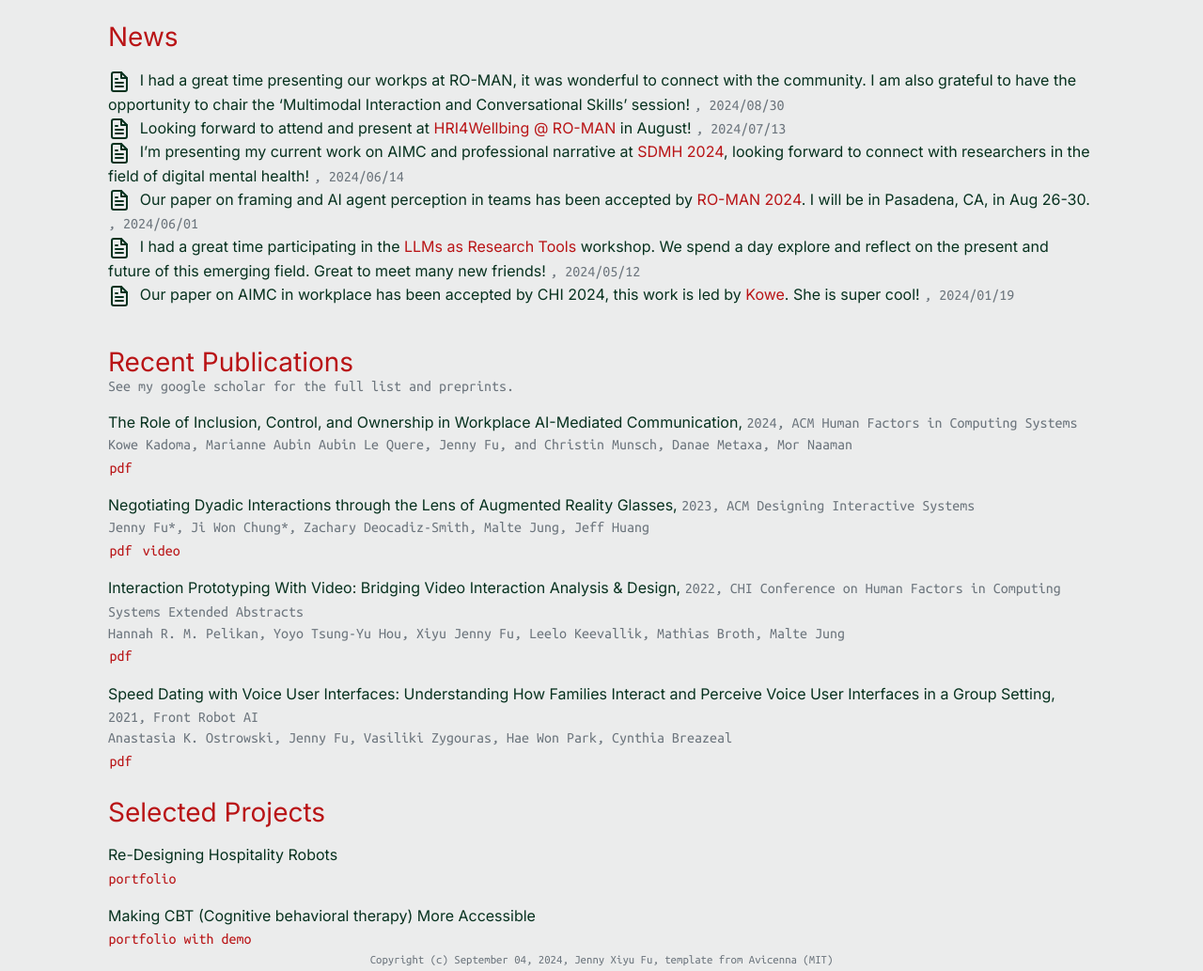
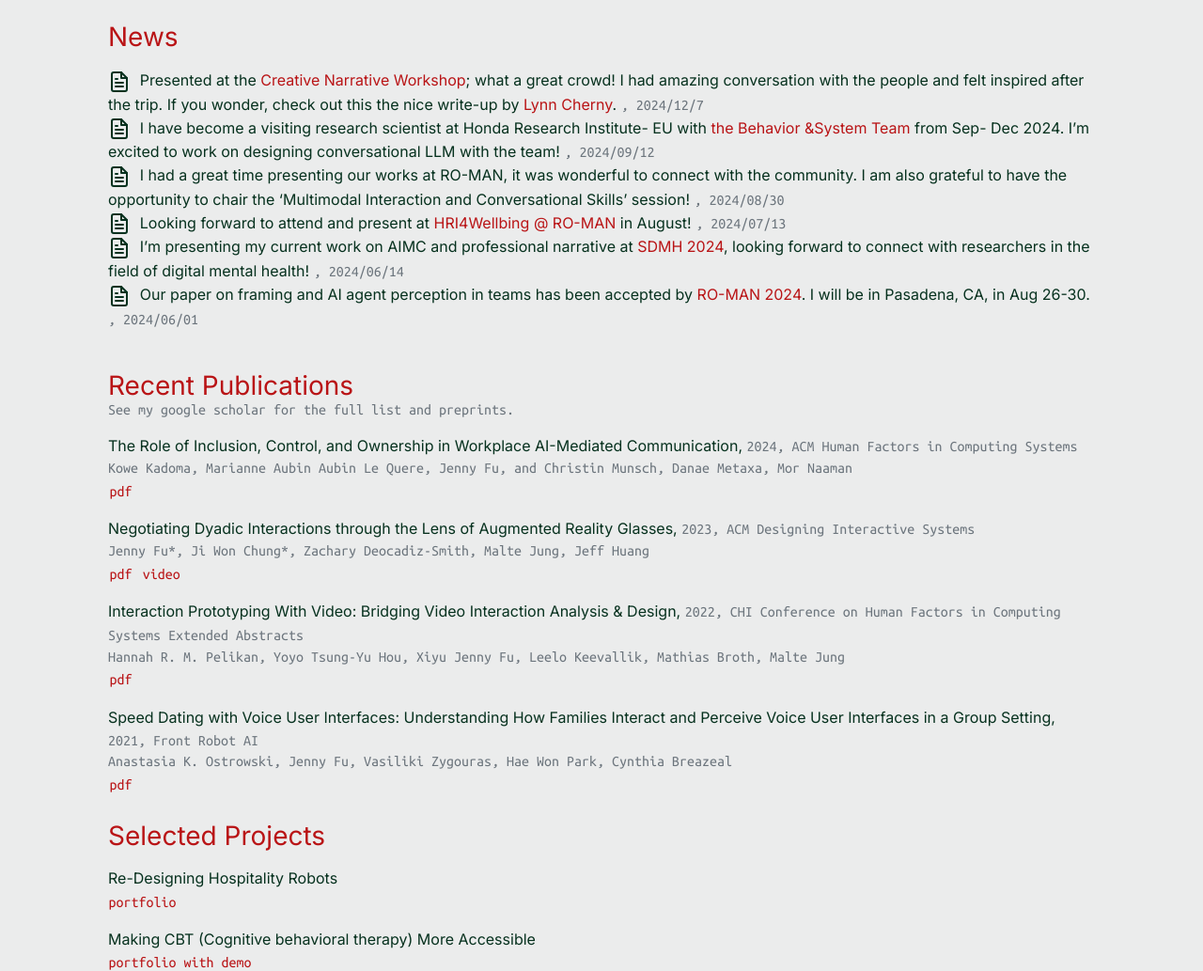
Before and after one commit to ASaladBowl/ASaladBowl, a plain HTML site: page index.html in a window 1280 px wide. Shown: the part 815-1848 px from the top of the page at 94% size. Drawn offline with nearby package versions, Linux system fonts and the light colour scheme; some icons are missing; a web font is replaced by a local one.

Commit message:
update intro and news

```diff
--- a/index.html
+++ b/index.html
@@ -100,7 +100,7 @@
 
 
 
-        <a class="main_color" rel="me" href='https://github.com/asaladbowl' target="_blank">
+        <a class="main_color" rel="me" href='https://github.com/jennyxfu' target="_blank">
             <i data-feather="github"></i>
         </a>
 
@@ -137,7 +137,7 @@
 
 <div class="introduction row w-100 text-justify">
     <div class="col w-100">
-        <p><strong>Hi! I&rsquo;m Jenny.</strong> I&rsquo;m a a fourth-year Ph.D. Candidate in the Information Science Department at Cornell University, where I&rsquo;m fortunate to be advised by <a href="https://mjung.infosci.cornell.edu">Malte Jung</a> in the Robots in Groups Lab. Currenly, I&rsquo;m a research intern at Honda Research Institute, evaluating human understanding of physical human robot interaction. Previously, I was a visiting researcher in the Social Technologies research group at Cornell Tech, working with <a href="https://mmoorr.github.io/www_personal/">Mor Naaman</a>, and a visiting scholar at Brown HCI, working with <a href="https://jeffhuang.com/">Jeff Huang</a>. I design and evaluate the impact of AI-mediated communication tools on people&rsquo;s emotional and social well-being. With a training background in cognitive science and design research, I applied a wide range of in-person and remote research methodologies, from large-scale surveys to participatory design workshops. One of my current works examined how augmented reality glasses affect social interactions through a human-centered design approach.</p>
+        <p><strong>Hi! I&rsquo;m Jenny.</strong> I&rsquo;m a a fifth-year Ph.D. Candidate in the Information Science Department at Cornell University, where I&rsquo;m fortunate to be advised by <a href="https://mjung.infosci.cornell.edu">Malte Jung</a> in the Robots in Groups Lab. Currenly, I&rsquo;m a visiting research scientist with Honda Research-EU, working on building social human-robot interaction foundational model. Previously, I was a research intern at Honda Research Institute-US, a visiting researcher in the Social Technologies research group at Cornell Tech, working with <a href="https://mmoorr.github.io/www_personal/">Mor Naaman</a>, and a visiting scholar at Brown HCI, working with <a href="https://jeffhuang.com/">Jeff Huang</a>. I design and evaluate the impact of AI-mediated communication tools on people&rsquo;s emotional and social well-being. With a training background in cognitive science and design research, I applied a wide range of in-person and remote research methodologies, from large-scale surveys to participatory design workshops. One of my current works examined how augmented reality glasses affect social interactions through a human-centered design approach.</p>
 <p>As an undergraduate, I completed my honor thesis on moral emotion and judgments under the guidance of <a href="https://research.clps.brown.edu/SocCogSci/Personnel/BFM.html">Bertram Malle</a> at the Social Cognitive Science Research Lab. I also competed for Brown’s varsity fencing team.</p>
 
     </div>
@@ -318,7 +318,41 @@
 
 
 
-                I had a great time presenting our workps at RO-MAN, it was wonderful to connect with the community. I am also grateful to have the opportunity to chair the &lsquo;Multimodal Interaction and Conversational Skills&rsquo; session!
+                Presented at the <a href="https://ghostweather.com/workshops/narr_workshop.html">Creative Narrative Workshop</a>; what a great crowd! I had amazing conversation with the people and felt inspired after the trip. If you wonder, check out this the nice write-up by <a href="https://arnicas.substack.com/p/titaa-615-narrative-time-is-hard">Lynn Cherny</a>.
+
+
+
+                <span class="secondary_font text-muted">, 2024/12/7</span>
+
+
+            </li>
+
+
+
+            <li>
+
+                <i data-feather="file-text"></i>
+
+
+
+                I have become a visiting research scientist at Honda Research Institute- EU with <a href="https://www.honda-ri.de">the Behavior &amp;System Team</a> from Sep- Dec 2024. I&rsquo;m excited to work on designing conversational LLM with the team!
+
+
+
+                <span class="secondary_font text-muted">, 2024/09/12</span>
+
+
+            </li>
+
+
+
+            <li>
+
+                <i data-feather="file-text"></i>
+
+
+
+                I had a great time presenting our works at RO-MAN, it was wonderful to connect with the community. I am also grateful to have the opportunity to chair the &lsquo;Multimodal Interaction and Conversational Skills&rsquo; session!
 
 
 
@@ -374,40 +408,6 @@
 
 
                 <span class="secondary_font text-muted">, 2024/06/01</span>
-
-
-            </li>
-
-
-
-            <li>
-
-                <i data-feather="file-text"></i>
-
-
-
-                I had a great time participating in the <a href="https://sites.google.com/view/llmsindatawork/">LLMs as Research Tools</a> workshop. We spend a day explore and reflect on the present and future of this emerging field. Great to meet many new friends!
-
-
-
-                <span class="secondary_font text-muted">, 2024/05/12</span>
-
-
-            </li>
-
-
-
-            <li>
-
-                <i data-feather="file-text"></i>
-
-
-
-                Our paper on AIMC in workplace has been accepted by CHI 2024, this work is led by <a href="https://kadomak.github.io/">Kowe</a>. She is super cool!
-
-
-
-                <span class="secondary_font text-muted">, 2024/01/19</span>
 
 
             </li>
@@ -771,7 +771,7 @@
 
 
 <footer class="mt-auto d-flex justify-content-center text-muted small secondary_font">
-    <span class="text-muted">Copyright (c) September 04, 2024, Jenny Xiyu Fu,
+    <span class="text-muted">Copyright (c) January 29, 2025, Jenny Xiyu Fu,
         <a class="text-muted" href="https://github.com/hadisinaee/avicenna" target="_blank"> template from Avicenna
             (MIT)</a>
     </span>
```
Also changed, not shown: about/index.html (+1 -1 lines), blog/blog1/index.html (+1 -1 lines), blog/blog2/index.html (+1 -1 lines), blog/blog3/index.html (+1 -1 lines), blog/blog4/index.html (+1 -1 lines), blog/index.html (+1 -1 lines), categories/index.html (+1 -1 lines), news/index.html (+1 -1 lines), tags/ai/index.html (+1 -1 lines), tags/deep-learning/index.html (+1 -1 lines), tags/deep_learning/index.html (+1 -1 lines), tags/economy/index.html (+1 -1 lines), tags/index.html (+1 -1 lines), tags/machine-learning/index.html (+1 -1 lines), 3 more files.
